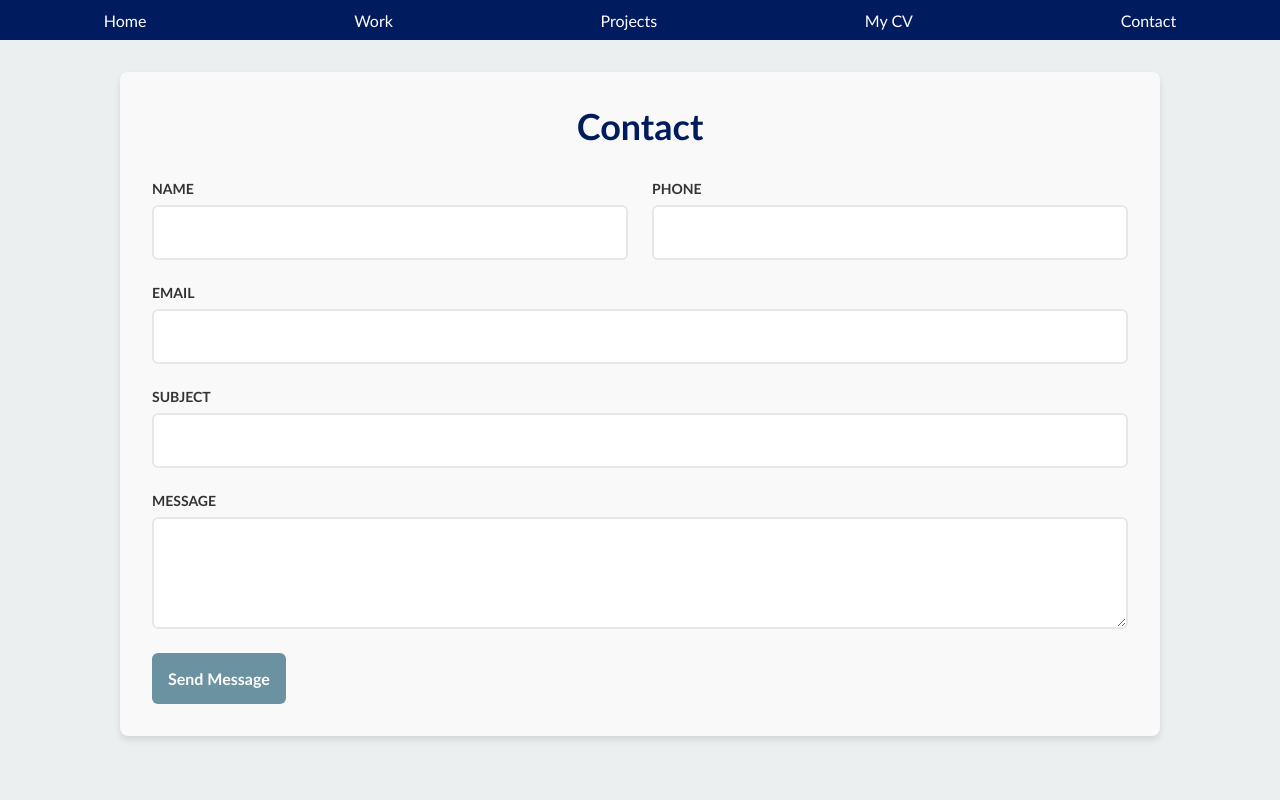
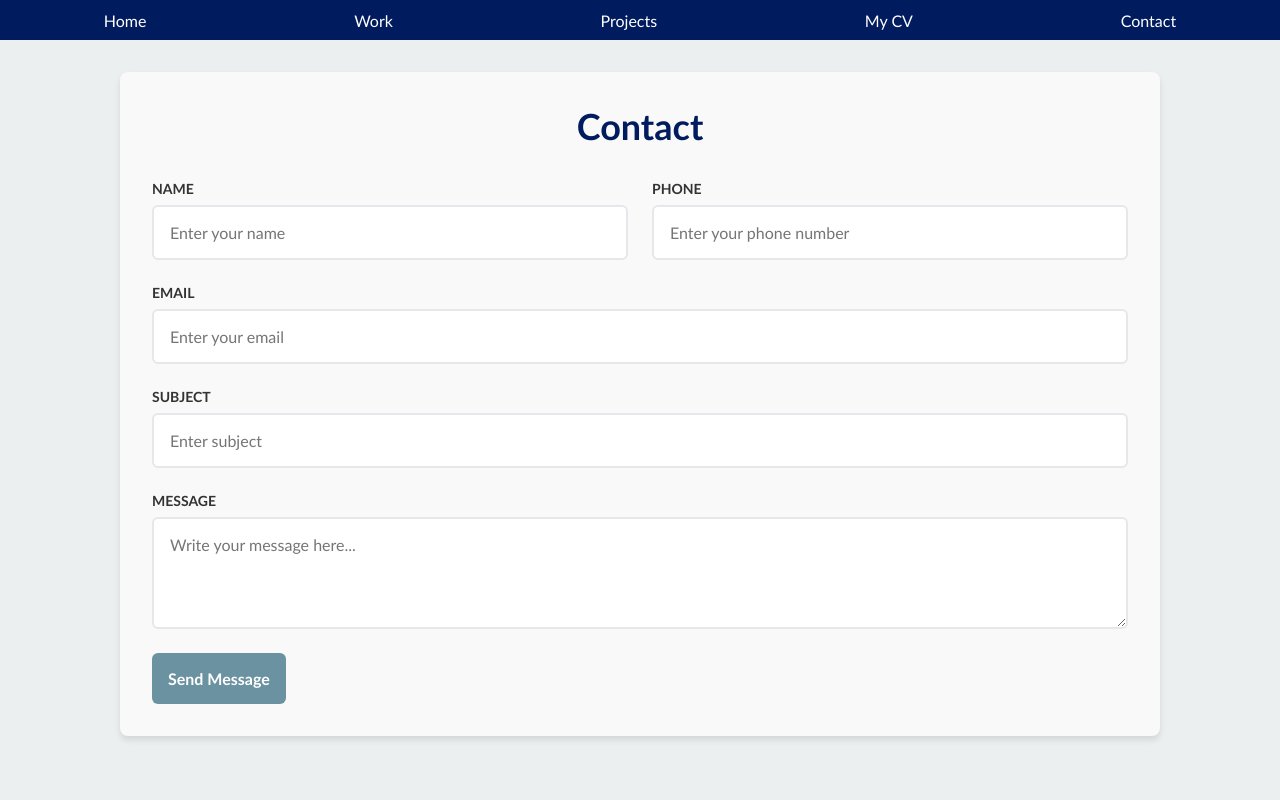
Before and after one commit to AndreaLN25/Portfolio, a React (Create React App) app: page /portfolio/contact in a window 1280 px wide. Shown: the top 800 px of the page. Built offline with nearby package versions, Linux system fonts and the light colour scheme.

Commit message:
Form validations

```diff
--- a/src/components/Contact.jsx
+++ b/src/components/Contact.jsx
@@ -8,24 +8,62 @@ const Contact = () => {
         <div className='form-grid'>
           <div className='form-group'>
             <label className='form-label'>Name</label>
-            <input className='form-input' type='text' name='name' />
+            <input
+              className='form-input'
+              type='text'
+              name='name'
+              required
+              minLength='2'
+              maxLength='50'
+              placeholder='Enter your name'
+            />
           </div>
           <div className='form-group'>
             <label className='form-label'>Phone</label>
-            <input className='form-input' type='number' name='phone' />
+            <input
+              className='form-input'
+              type='tel'
+              name='phone'
+              required
+              minLength='10'  // Mínimo 10 dígitos
+              maxLength='15'  // Máximo 15 dígitos
+              pattern='[0-9]{10,15}' // Solo dígitos, entre 10 y 15
+              placeholder='Enter your phone number'
+            />
           </div>
         </div>
         <div className='form-group'>
           <label className='form-label'>Email</label>
-          <input className='form-input' type='email' name='email' />
+          <input
+            className='form-input'
+            type='email'
+            name='email'
+            required
+            placeholder='Enter your email'
+          />
         </div>
         <div className='form-group'>
           <label className='form-label'>Subject</label>
-          <input className='form-input' type='text' name='subject' />
+          <input
+            className='form-input'
+            type='text'
+            name='subject'
+            required
+            minLength='2'
+            maxLength='100'
+            placeholder='Enter subject'
+          />
         </div>
         <div className='form-group'>
           <label className='form-label'>Message</label>
-          <textarea className='form-textarea' rows='4.5' name='message' />
+          <textarea
+            className='form-textarea'
+            rows='4.5'
+            name='message'
+            required
+            minLength='10'
+            placeholder='Write your message here...'
+          />
         </div>
         <button className='form-button'>
           Send Message
```
